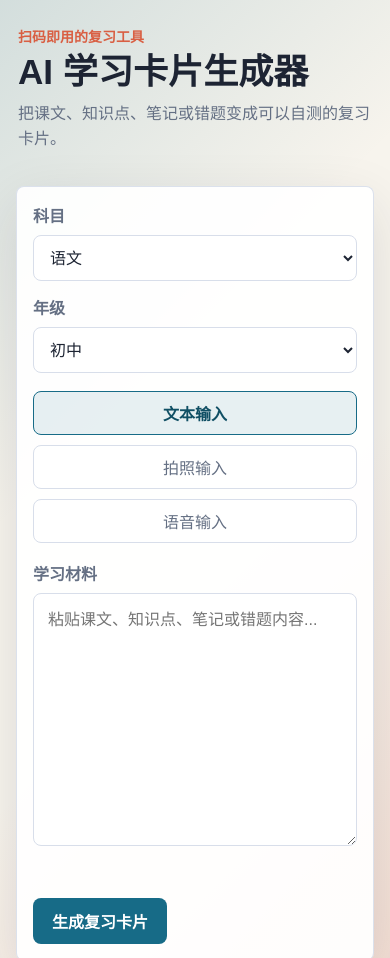
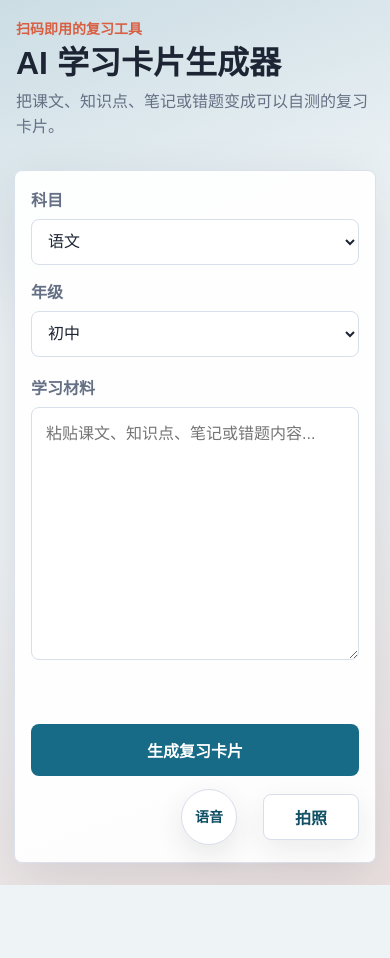
Before and after one commit to zuming58/story-adventure, a plain HTML site: page index.html in a window 390 px wide. Shown: the top 958 px of the page. After the commit the page ends 885 px from the top, so only its background shows below. Drawn offline with Linux system fonts and the light colour scheme.

Commit message:
Refine mobile UI layout

```diff
--- a/app.js
+++ b/app.js
@@ -155,6 +155,7 @@ function renderReady() {
   document.querySelector("#ready-title").textContent = `已生成 ${cards.length} 张复习卡片`;
   document.querySelector("#ready-meta").textContent = `科目：${subjectInput.value}　年级：${gradeInput.value}　难度分布：${levelText}`;
   document.querySelector("#preview-card").innerHTML = `
+    <div class="card-visual" aria-hidden="true">?</div>
     <span class="difficulty">卡片 1 · ${cards[0].level}</span>
     <p class="card-question">${escapeHtml(cards[0].question)}</p>
   `;
@@ -180,6 +181,7 @@ function renderStudyCard() {
     document.querySelector("#study-card").innerHTML = `
       ${status || `<span class="difficulty">难度：${escapeHtml(card.level)}</span>`}
       <div>
+        <div class="card-visual answer" aria-hidden="true">✓</div>
         <p class="card-answer">${escapeHtml(card.answer)}</p>
         <p class="hint">提示：${escapeHtml(card.hint || "试着用自己的话复述答案。")}</p>
       </div>
@@ -189,6 +191,7 @@ function renderStudyCard() {
     document.querySelector("#study-card").innerHTML = `
       <span class="difficulty">难度：${escapeHtml(card.level)}</span>
       <div>
+        <div class="card-visual" aria-hidden="true">?</div>
         <p class="card-question">${escapeHtml(card.question)}</p>
         <button id="reveal-answer" class="primary-action" type="button">查看答案</button>
       </div>
@@ -351,7 +354,7 @@ function escapeHtml(value) {
     .replaceAll("'", "&#039;");
 }
 
-document.querySelectorAll(".mode.upcoming").forEach((button) => {
+document.querySelectorAll(".upcoming").forEach((button) => {
   button.addEventListener("click", () => {
     showToast(`${button.dataset.upcoming}将在下一版支持，请先使用文字输入。`);
   });
--- a/index.html
+++ b/index.html
@@ -28,7 +28,7 @@
           <p>把课文、知识点、笔记或错题变成可以自测的复习卡片。</p>
         </header>
 
-        <form id="material-form" class="panel">
+        <form id="material-form" class="panel app-panel">
           <div class="field-grid">
             <label>
               <span>科目</span>
@@ -53,19 +53,23 @@
             </label>
           </div>
 
-          <div class="input-modes" aria-label="输入方式">
-            <button class="mode active" type="button" aria-pressed="true">文本输入</button>
-            <button class="mode upcoming" type="button" data-upcoming="拍照输入">拍照输入</button>
-            <button class="mode upcoming" type="button" data-upcoming="语音输入">语音输入</button>
-          </div>
-
           <label class="material-label" for="material">
             <span>学习材料</span>
             <textarea id="material" name="material" rows="9" placeholder="粘贴课文、知识点、笔记或错题内容..."></textarea>
           </label>
 
           <p id="form-message" class="message" role="status"></p>
+          <div class="bottom-actions input-actions">
             <button class="primary-action" type="submit">生成复习卡片</button>
+            <div class="input-tool-row">
+              <button class="icon-action voice-action upcoming" type="button" data-upcoming="语音输入" aria-label="语音输入">
+                <span aria-hidden="true">语音</span>
+              </button>
+              <button class="photo-action upcoming" type="button" data-upcoming="拍照输入" aria-label="拍照输入">
+                <span aria-hidden="true">拍照</span>
+              </button>
+            </div>
+          </div>
         </form>
       </section>
 
@@ -78,12 +82,12 @@
         </div>
       </section>
 
-      <section id="ready-view" class="view" aria-labelledby="ready-title">
-        <div class="panel">
+      <section id="ready-view" class="view phone-stage" aria-labelledby="ready-title">
+        <div class="panel app-panel">
           <h2 id="ready-title">已生成复习卡片</h2>
           <p id="ready-meta" class="subtle"></p>
           <div id="preview-card" class="preview-card"></div>
-          <div class="action-row">
+          <div class="bottom-actions action-row">
             <button id="start-study" class="primary-action" type="button">开始自测</button>
             <button id="edit-material" class="secondary-action" type="button">返回修改</button>
           </div>
@@ -101,7 +105,7 @@
         </div>
       </section>
 
-      <section id="study-view" class="view" aria-labelledby="study-title">
+      <section id="study-view" class="view phone-stage" aria-labelledby="study-title">
         <header class="study-header">
           <h2 id="study-title">卡片自测</h2>
           <p id="progress-text"></p>
@@ -109,6 +113,7 @@
 
         <article id="study-card" class="study-card"></article>
 
+        <div class="study-bottom">
           <div id="answer-actions" class="answer-actions hidden">
             <button id="mark-known" class="primary-action" type="button">我会了</button>
             <button id="mark-review" class="warning-action" type="button">再复习</button>
@@ -120,10 +125,11 @@
           </div>
 
           <button id="show-summary" class="primary-action full hidden" type="button">查看总结</button>
+        </div>
       </section>
 
-      <section id="summary-view" class="view" aria-labelledby="summary-title">
-        <div class="panel">
+      <section id="summary-view" class="view phone-stage" aria-labelledby="summary-title">
+        <div class="panel app-panel">
           <h2 id="summary-title">本次复习总结</h2>
           <div id="summary-stats" class="stats-grid"></div>
           <div id="review-list" class="review-list"></div>
--- a/styles.css
+++ b/styles.css
@@ -1,5 +1,5 @@
 :root {
-  --bg: #f7f4ed;
+  --bg: #eef3f6;
   --ink: #1d2433;
   --muted: #657084;
   --panel: #ffffff;
@@ -21,8 +21,8 @@ body {
   min-height: 100vh;
   color: var(--ink);
   background:
-    linear-gradient(135deg, rgba(23, 107, 135, 0.16), transparent 38%),
-    linear-gradient(315deg, rgba(217, 95, 67, 0.16), transparent 42%),
+    linear-gradient(160deg, rgba(23, 107, 135, 0.16), transparent 34%),
+    linear-gradient(340deg, rgba(217, 95, 67, 0.12), transparent 46%),
     var(--bg);
   font-family: "Microsoft YaHei", "PingFang SC", Arial, sans-serif;
 }
@@ -38,9 +38,10 @@ button {
 }
 
 .app-shell {
-  width: min(100%, 760px);
+  width: min(100%, 430px);
+  min-height: 100svh;
   margin: 0 auto;
-  padding: 24px 16px 40px;
+  padding: 16px 14px max(22px, env(safe-area-inset-bottom));
 }
 
 .demo-toolbar {
@@ -92,7 +93,7 @@ button {
 }
 
 .hero {
-  padding: 10px 2px 18px;
+  padding: 4px 2px 14px;
 }
 
 .eyebrow {
@@ -109,14 +110,14 @@ p {
 }
 
 h1 {
-  margin-bottom: 10px;
-  font-size: clamp(32px, 9vw, 56px);
-  line-height: 1.05;
+  margin-bottom: 8px;
+  font-size: 32px;
+  line-height: 1.08;
 }
 
 h2 {
   margin-bottom: 14px;
-  font-size: 26px;
+  font-size: 25px;
 }
 
 .hero p:last-child,
@@ -126,15 +127,25 @@ h2 {
 }
 
 .panel {
-  padding: 20px;
+  padding: 18px;
   border: 1px solid rgba(216, 222, 234, 0.9);
   border-radius: 8px;
   background: rgba(255, 255, 255, 0.92);
   box-shadow: var(--shadow);
 }
 
+.app-panel {
+  min-height: calc(100svh - 158px);
+  display: flex;
+  flex-direction: column;
+}
+
+.phone-stage {
+  min-height: calc(100svh - 32px);
+}
+
 .centered {
-  min-height: 420px;
+  min-height: calc(100svh - 80px);
   display: grid;
   place-items: center;
   text-align: center;
@@ -170,41 +181,19 @@ select {
 
 textarea {
   resize: vertical;
-  min-height: 190px;
+  min-height: 250px;
   padding: 14px;
   line-height: 1.55;
 }
 
-.input-modes {
-  display: grid;
-  grid-template-columns: repeat(3, minmax(0, 1fr));
-  gap: 10px;
-  margin: 18px 0;
-}
-
-.mode {
-  min-height: 44px;
-  border: 1px solid var(--line);
-  border-radius: 8px;
-  background: #fff;
-  color: var(--ink);
-}
-
-.mode.active {
-  border-color: var(--primary);
-  background: rgba(23, 107, 135, 0.1);
-  color: var(--primary-dark);
-  font-weight: 700;
-}
-
-.mode.upcoming {
-  color: var(--muted);
+.material-label {
+  margin-top: 18px;
 }
 
 .primary-action,
 .secondary-action,
 .warning-action {
-  min-height: 46px;
+  min-height: 52px;
   border-radius: 8px;
   padding: 0 18px;
   border: 1px solid transparent;
@@ -243,6 +232,54 @@ button:disabled {
   color: var(--warn);
 }
 
+.bottom-actions {
+  margin-top: auto;
+  padding-top: 12px;
+}
+
+.input-actions {
+  display: flex;
+  flex-direction: column;
+  gap: 12px;
+}
+
+.input-tool-row {
+  min-height: 58px;
+  display: grid;
+  grid-template-columns: 1fr 70px 96px;
+  align-items: center;
+  gap: 12px;
+}
+
+.icon-action {
+  width: 56px;
+  height: 56px;
+  grid-column: 2;
+  border: 1px solid var(--line);
+  border-radius: 50%;
+  background: #fff;
+  color: var(--primary-dark);
+  box-shadow: 0 10px 28px rgba(29, 36, 51, 0.1);
+}
+
+.icon-action span {
+  display: block;
+  font-size: 14px;
+  font-weight: 800;
+  line-height: 1;
+}
+
+.photo-action {
+  grid-column: 3;
+  min-height: 46px;
+  border: 1px solid var(--line);
+  border-radius: 8px;
+  background: #fff;
+  color: var(--primary-dark);
+  font-weight: 800;
+  box-shadow: 0 10px 28px rgba(29, 36, 51, 0.08);
+}
+
 .loader {
   width: 56px;
   height: 56px;
@@ -262,12 +299,18 @@ button:disabled {
 .study-card {
   border: 1px solid var(--line);
   border-radius: 8px;
-  background: #fff;
+  background:
+    radial-gradient(circle at 50% 22%, rgba(23, 107, 135, 0.1), transparent 34%),
+    #fff;
 }
 
 .preview-card {
+  flex: 1;
   margin: 18px 0;
-  padding: 18px;
+  padding: 20px;
+  display: flex;
+  flex-direction: column;
+  justify-content: center;
 }
 
 .study-header {
@@ -285,12 +328,34 @@ button:disabled {
 }
 
 .study-card {
-  min-height: 360px;
+  min-height: 0;
+  flex: 1;
   display: flex;
   flex-direction: column;
   justify-content: space-between;
   padding: 22px;
   box-shadow: var(--shadow);
+}
+
+.card-visual {
+  align-self: center;
+  width: 132px;
+  height: 132px;
+  display: grid;
+  place-items: center;
+  margin: 10px 0 24px;
+  border-radius: 50%;
+  background:
+    linear-gradient(145deg, rgba(23, 107, 135, 0.16), rgba(217, 95, 67, 0.14)),
+    #f9fbfc;
+  color: var(--primary-dark);
+  font-size: 64px;
+  font-weight: 900;
+}
+
+.card-visual.answer {
+  color: var(--success);
+  font-size: 58px;
 }
 
 .difficulty,
@@ -308,7 +373,7 @@ button:disabled {
 .card-question,
 .card-answer {
   margin: 18px 0;
-  font-size: 24px;
+  font-size: 25px;
   line-height: 1.45;
   font-weight: 700;
 }
@@ -324,6 +389,10 @@ button:disabled {
   display: grid;
   grid-template-columns: repeat(2, minmax(0, 1fr));
   gap: 12px;
+  margin-top: 14px;
+}
+
+.study-bottom {
   margin-top: 14px;
 }
 
@@ -387,7 +456,7 @@ button:disabled {
 
 @media (max-width: 560px) {
   .app-shell {
-    padding-top: 16px;
+    padding-top: 14px;
   }
 
   .panel {
@@ -395,20 +464,22 @@ button:disabled {
   }
 
   .field-grid,
-  .input-modes,
   .answer-actions,
-  .nav-row,
   .action-row,
   .stats-grid {
     grid-template-columns: 1fr;
   }
 
+  .nav-row {
+    grid-template-columns: repeat(2, minmax(0, 1fr));
+  }
+
   .study-card {
-    min-height: 330px;
+    min-height: calc(100svh - 250px);
   }
 
   .card-question,
   .card-answer {
-    font-size: 21px;
+    font-size: 23px;
   }
 }
```
Lines whose indentation alone changed are shown as unchanged.
